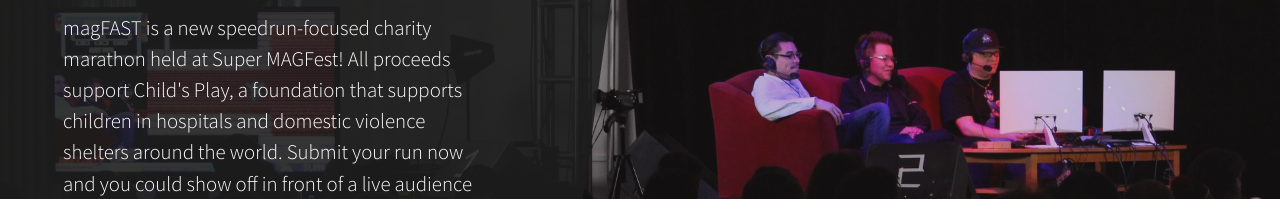
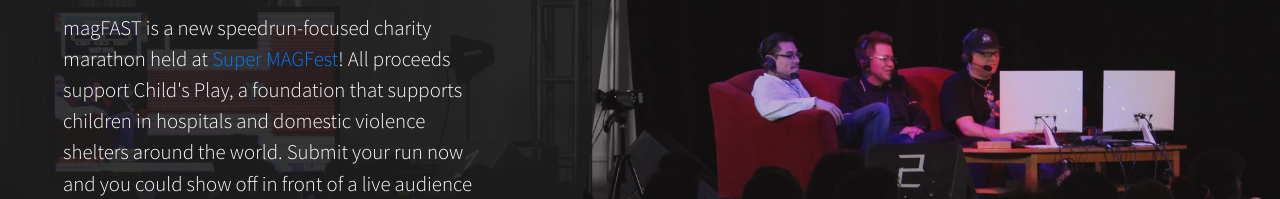
Before and after one commit to ItsTheHutch/magFAST_comingsoon, a website: page index.html in a window 1280 px wide. Shown: the part 265-464 px from the top of the page. Drawn offline with Linux system fonts and the light colour scheme.

Commit message:
link to magfest site

```diff
--- a/index.html
+++ b/index.html
@@ -51,7 +51,7 @@
         <div class="col-12 my-auto">
           <div class="masthead-content text-white py-5 py-md-0">
             <h1 class="mb-3"><img src="img/magFAST_Logo_white.png" height="125px"></h1>
-            <p class="mb-5">magFAST is a new speedrun-focused charity marathon held at Super MAGFest! All proceeds support Child's Play, a
+            <p class="mb-5">magFAST is a new speedrun-focused charity marathon held at <a href="https://super.magfest.org">Super MAGFest</a>! All proceeds support Child's Play, a
             foundation that supports children in hospitals and domestic violence shelters around the world. Submit your run now and
             you could show off in front of a live audience and viewers on Twitch!
             magFAST runs <strong>January 2 - 5 2020</strong>!</p>
```
